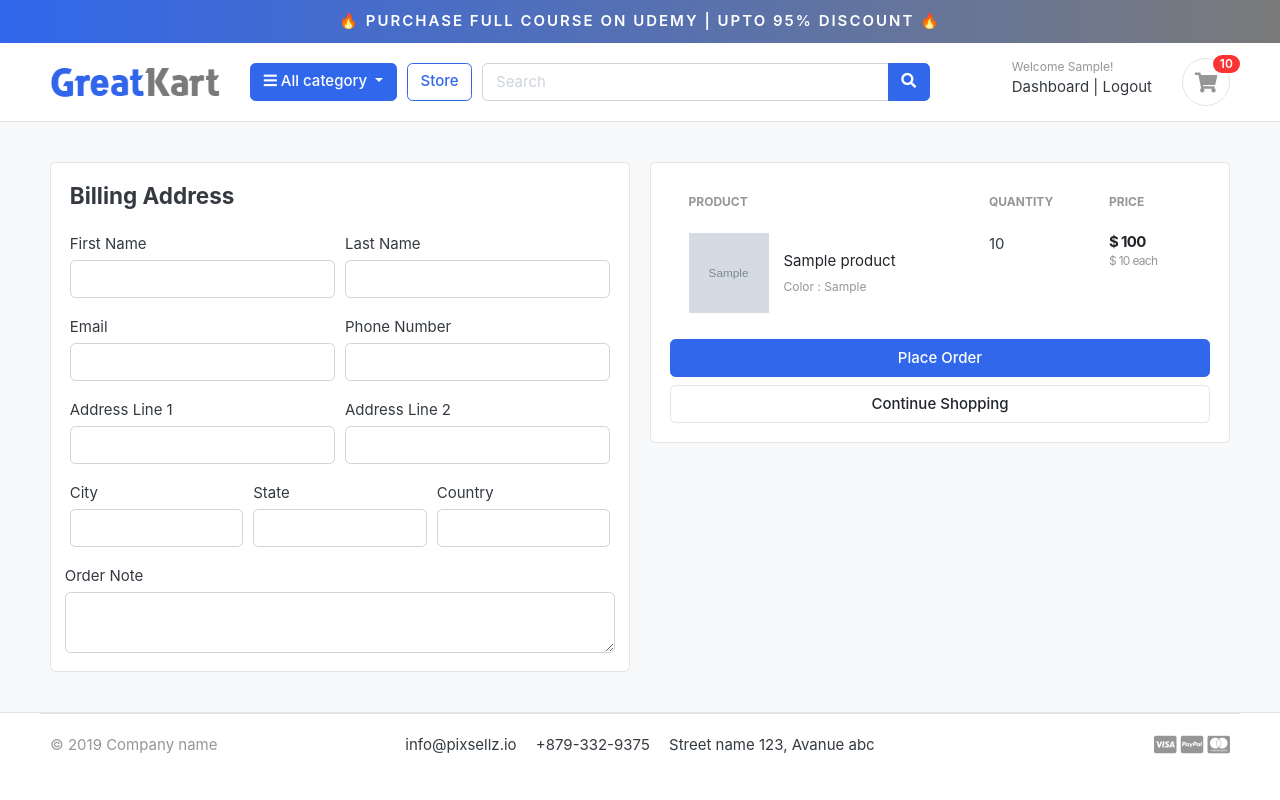
After one commit to Hanash-Ahad/shopsphere-django, a Django app: page /cart/checkout/ in a window 1280 px wide. The commit adds this page. Run offline with Django 5.2, Linux system fonts and the light colour scheme; a user stored in the database is signed in; tables that the repository leaves empty hold one stand-in row (values such as "Sample post"); grey boxes marked "Sample" are stand-in pictures; some libraries are stand-ins or nearby versions; some web fonts are replaced.

Commit message:
handled cart and checkout pagefor the logged in users

```diff
--- a/accounts/urls.py
+++ b/accounts/urls.py
@@ -11,12 +11,12 @@ urlpatterns = [
 
     path('activate/<uidb64>/<token>/', views.activate, name='activate'),
     path('forgotPassword/', views.forgotPassword, name='forgotPassword'),
-    path('resetpassword_validate/<uidb64>/<token>/', views.resetpassword_validate, name='resetpassword_validate'),
-    path('resetPassword/', views.resetPassword, name='resetPassword'),
+    # path('resetpassword_validate/<uidb64>/<token>/', views.resetpassword_validate, name='resetpassword_validate'),
+    # path('resetPassword/', views.resetPassword, name='resetPassword'),
 
-    path('my_orders/', views.my_orders, name='my_orders'),
-    path('edit_profile/', views.edit_profile, name='edit_profile'),
-    path('change_password/', views.change_password, name='change_password'),
-    path('order_detail/<int:order_id>/', views.order_detail, name='order_detail'),
+    # path('my_orders/', views.my_orders, name='my_orders'),
+    # path('edit_profile/', views.edit_profile, name='edit_profile'),
+    # path('change_password/', views.change_password, name='change_password'),
+    # path('order_detail/<int:order_id>/', views.order_detail, name='order_detail'),
 
 ]
--- a/carts/context_processors.py
+++ b/carts/context_processors.py
@@ -1,6 +1,5 @@
 from .models import Cart, CartItem
 from .views import _cart_id
-
 
 
 def counter(request):
@@ -9,8 +8,11 @@ def counter(request):
         return {}
     else:
         try:
-            cart = Cart.objects.filter(cart_id = _cart_id(request))
-            cart_items = CartItem.objects.all().filter(cart=cart[:1])
+            cart = Cart.objects.filter(cart_id=_cart_id(request))
+            if request.user.is_authenticated:
+                cart_items = CartItem.objects.all().filter(user=request.user)
+            else:
+                cart_items = CartItem.objects.all().filter(cart=cart[:1])
             for cart_item in cart_items:
                 cart_count += cart_item.quantity
         except Cart.DoesNotExist:
--- a/carts/models.py
+++ b/carts/models.py
@@ -1,6 +1,6 @@
 from django.db import models
 from store.models import Product, Variation
-
+from accounts.models import Account
 
 
 # Create your models here.
@@ -14,9 +14,10 @@ class Cart(models.Model):
 
 
 class CartItem(models.Model):
+    user = models.ForeignKey(Account, on_delete=models.CASCADE, null=True)
     product = models.ForeignKey(Product, on_delete=models.CASCADE)
     variations = models.ManyToManyField(Variation, blank=True)
-    cart = models.ForeignKey(Cart, on_delete=models.CASCADE)
+    cart    = models.ForeignKey(Cart, on_delete=models.CASCADE, null=True)
     quantity = models.IntegerField()
     is_active = models.BooleanField(default=True)
 
--- a/carts/urls.py
+++ b/carts/urls.py
@@ -7,4 +7,6 @@ urlpatterns = [
     path('add_cart/<int:product_id>/', views.add_cart, name='add_cart'),
     path('remove_cart/<int:product_id>/<int:cart_item_id>/', views.remove_cart, name='remove_cart'),
     path('remove_cart_item/<int:product_id>/<int:cart_item_id>/', views.remove_cart_item, name='remove_cart_item'),
+
+    path('checkout/', views.checkout, name='checkout'),
 ]
--- a/carts/views.py
+++ b/carts/views.py
@@ -1,89 +1,145 @@
 from django.shortcuts import render, redirect, get_object_or_404
 from store.models import Product, Variation
 from .models import Cart, CartItem
-from django.http import HttpResponse
 from django.core.exceptions import ObjectDoesNotExist
-
+from django.contrib.auth.decorators import login_required
 
 # Create your views here.
+from django.http import HttpResponse
 
 def _cart_id(request):
     cart = request.session.session_key
     if not cart:
-        cart =  request.session.create()
+        cart = request.session.create()
     return cart
 
+def add_cart(request, product_id):
+    current_user = request.user
+    product = Product.objects.get(id=product_id) #get the product
+    # If the user is authenticated
+    if current_user.is_authenticated:
+        product_variation = []
+        if request.method == 'POST':
+            for item in request.POST:
+                key = item
+                value = request.POST[key]
 
-def add_cart(request, product_id):
-    product = Product.objects.get(id=product_id) #get the product
-    product_variation = []
-    if request.method == 'POST':
-        for item in request.POST:
-            key = item
-            value = request.POST[key]
-
-            try:
-                variation = Variation.objects.get(product = product, variation_category__iexact = key, variation_value__iexact = value)
-                product_variation.append(variation)
-            except:
-                pass
+                try:
+                    variation = Variation.objects.get(product=product, variation_category__iexact=key, variation_value__iexact=value)
+                    product_variation.append(variation)
+                except:
+                    pass
 
 
-    try:
-        cart = Cart.objects.get(cart_id=_cart_id(request)) #get the cart using the cart_id present in the session
-    except Cart.DoesNotExist:
-        cart = Cart.objects.create(
-            cart_id = _cart_id(request)
-        )
-    cart.save()
+        is_cart_item_exists = CartItem.objects.filter(product=product, user=current_user).exists()
+        if is_cart_item_exists:
+            cart_item = CartItem.objects.filter(product=product, user=current_user)
+            ex_var_list = []
+            id = []
+            for item in cart_item:
+                existing_variation = item.variations.all()
+                ex_var_list.append(list(existing_variation))
+                id.append(item.id)
 
-    is_cart_item_exists = CartItem.objects.filter(product=product, cart=cart).exists()
-    if is_cart_item_exists:
-        cart_item = CartItem.objects.filter(product=product, cart=cart)
-        # existing_variations -> coming from database
-        # current_variations -> product_variation list
-        # item_id -> database
-        ex_var_list = []
-        id = []
-        for item  in cart_item:
-            existing_variation = item.variations.all()
-            ex_var_list.append(list(existing_variation))
-            id.append(item.id)
+            if product_variation in ex_var_list:
+                # increase the cart item quantity
+                index = ex_var_list.index(product_variation)
+                item_id = id[index]
+                item = CartItem.objects.get(product=product, id=item_id)
+                item.quantity += 1
+                item.save()
 
-        print(ex_var_list)
+            else:
+                item = CartItem.objects.create(product=product, quantity=1, user=current_user)
+                if len(product_variation) > 0:
+                    item.variations.clear()
+                    item.variations.add(*product_variation)
+                item.save()
+        else:
+            cart_item = CartItem.objects.create(
+                product = product,
+                quantity = 1,
+                user = current_user,
+            )
+            if len(product_variation) > 0:
+                cart_item.variations.clear()
+                cart_item.variations.add(*product_variation)
+            cart_item.save()
+        return redirect('cart')
+    # If the user is not authenticated
+    else:
+        product_variation = []
+        if request.method == 'POST':
+            for item in request.POST:
+                key = item
+                value = request.POST[key]
 
-        if product_variation in ex_var_list:
-            # increase the cart item quantity
-            index = ex_var_list.index(product_variation)
-            item_id = id[index]
-            item = CartItem.objects.get(product=product, id=item_id)
-            item.quantity += 1
-            item.save()
+                try:
+                    variation = Variation.objects.get(product=product, variation_category__iexact=key, variation_value__iexact=value)
+                    product_variation.append(variation)
+                except:
+                    pass
 
+
+        try:
+            cart = Cart.objects.get(cart_id=_cart_id(request)) # get the cart using the cart_id present in the session
+        except Cart.DoesNotExist:
+            cart = Cart.objects.create(
+                cart_id = _cart_id(request)
+            )
+        cart.save()
+
+        is_cart_item_exists = CartItem.objects.filter(product=product, cart=cart).exists()
+        if is_cart_item_exists:
+            cart_item = CartItem.objects.filter(product=product, cart=cart)
+            # existing_variations -> database
+            # current variation -> product_variation
+            # item_id -> database
+            ex_var_list = []
+            id = []
+            for item in cart_item:
+                existing_variation = item.variations.all()
+                ex_var_list.append(list(existing_variation))
+                id.append(item.id)
+
+            print(ex_var_list)
+
+            if product_variation in ex_var_list:
+                # increase the cart item quantity
+                index = ex_var_list.index(product_variation)
+                item_id = id[index]
+                item = CartItem.objects.get(product=product, id=item_id)
+                item.quantity += 1
+                item.save()
+
+            else:
+                item = CartItem.objects.create(product=product, quantity=1, cart=cart)
+                if len(product_variation) > 0:
+                    item.variations.clear()
+                    item.variations.add(*product_variation)
+                item.save()
         else:
-            item = CartItem.objects.create(product=product, quantity=1, cart=cart)
+            cart_item = CartItem.objects.create(
+                product = product,
+                quantity = 1,
+                cart = cart,
+            )
             if len(product_variation) > 0:
-                item.variations.clear()
-                item.variations.add(*product_variation)
-            item.save()
-    else:
-        cart_item = CartItem.objects.create(
-            product = product,
-            quantity = 1,
-            cart = cart,
-        )
-        if len(product_variation) > 0:
-            cart_item.variations.clear()
-            cart_item.variations.add(*product_variation)
-        cart_item.save()
-    return redirect('cart')
+                cart_item.variations.clear()
+                cart_item.variations.add(*product_variation)
+            cart_item.save()
+        return redirect('cart')
 
 
 def remove_cart(request, product_id, cart_item_id):
-    cart = Cart.objects.get(cart_id=_cart_id(request))
+
     product = get_object_or_404(Product, id=product_id)
     try:
-        cart_item = CartItem.objects.get(product=product, cart=cart, id=cart_item_id)
+        if request.user.is_authenticated:
+            cart_item = CartItem.objects.get(product=product, user=request.user, id=cart_item_id)
+        else:
+            cart = Cart.objects.get(cart_id=_cart_id(request))
+            cart_item = CartItem.objects.get(product=product, cart=cart, id=cart_item_id)
         if cart_item.quantity > 1:
             cart_item.quantity -= 1
             cart_item.save()
@@ -95,27 +151,30 @@ def remove_cart(request, product_id, cart_item_id):
 
 
 def remove_cart_item(request, product_id, cart_item_id):
-    cart = Cart.objects.get(cart_id=_cart_id(request))
     product = get_object_or_404(Product, id=product_id)
-    cart_item = CartItem.objects.get(product=product, cart=cart, id=cart_item_id)
+    if request.user.is_authenticated:
+        cart_item = CartItem.objects.get(product=product, user=request.user, id=cart_item_id)
+    else:
+        cart = Cart.objects.get(cart_id=_cart_id(request))
+        cart_item = CartItem.objects.get(product=product, cart=cart, id=cart_item_id)
     cart_item.delete()
     return redirect('cart')
-
 
 
 def cart(request, total=0, quantity=0, cart_items=None):
     try:
         tax = 0
         grand_total = 0
-        cart = Cart.objects.get(cart_id=_cart_id(request))
-        cart_items = CartItem.objects.filter(cart=cart, is_active=True)
+        if request.user.is_authenticated:
+            cart_items = CartItem.objects.filter(user=request.user, is_active=True)
+        else:
+            cart = Cart.objects.get(cart_id=_cart_id(request))
+            cart_items = CartItem.objects.filter(cart=cart, is_active=True)
         for cart_item in cart_items:
             total += (cart_item.product.price * cart_item.quantity)
             quantity += cart_item.quantity
-
         tax = (2 * total)/100
         grand_total = total + tax
-
     except ObjectDoesNotExist:
         pass #just ignore
 
@@ -123,7 +182,35 @@ def cart(request, total=0, quantity=0, cart_items=None):
         'total': total,
         'quantity': quantity,
         'cart_items': cart_items,
-        'tax': tax,
+        'tax'       : tax,
         'grand_total': grand_total,
     }
     return render(request, 'store/cart.html', context)
+
+
+@login_required(login_url='login')
+def checkout(request, total=0, quantity=0, cart_items=None):
+    try:
+        tax = 0
+        grand_total = 0
+        if request.user.is_authenticated:
+            cart_items = CartItem.objects.filter(user=request.user, is_active=True)
+        else:
+            cart = Cart.objects.get(cart_id=_cart_id(request))
+            cart_items = CartItem.objects.filter(cart=cart, is_active=True)
+        for cart_item in cart_items:
+            total += (cart_item.product.price * cart_item.quantity)
+            quantity += cart_item.quantity
+        tax = (2 * total)/100
+        grand_total = total + tax
+    except ObjectDoesNotExist:
+        pass #just ignore
+
+    context = {
+        'total': total,
+        'quantity': quantity,
+        'cart_items': cart_items,
+        'tax'       : tax,
+        'grand_total': grand_total,
+    }
+    return render(request, 'store/checkout.html', context)
--- /dev/null
+++ b/templates/store/checkout.html
@@ -0,0 +1,140 @@
+{% extends 'base.html' %}
+{% load static %}
+
+{% block content %}
+
+
+<section class="section-content padding-y bg">
+<div class="container">
+
+<!-- ============================ COMPONENT 1 ================================= -->
+
+<div class="row">
+	<aside class="col-lg-6">
+<div class="card">
+  <div class="card-body">
+    <h4 class="card-title mb-4">Billing Address</h4>
+    <form action="{% url 'place_order' %}" method="POST">
+      {% csrf_token %}
+      <div class="form-row">
+        <div class="col form-group">
+          <label for="">First Name</label>
+          <input type="text" name="first_name" class="form-control" required>
+        </div>
+        <div class="col form-group">
+          <label for="">Last Name</label>
+          <input type="text" name="last_name" class="form-control" required>
+        </div>
+      </div>
+      <div class="form-row">
+        <div class="col form-group">
+          <label for="">Email</label>
+          <input type="email" name="email" class="form-control" required>
+        </div>
+        <div class="col form-group">
+          <label for="">Phone Number</label>
+          <input type="text" name="phone" class="form-control" required>
+        </div>
+      </div>
+      <div class="form-row">
+        <div class="col form-group">
+          <label for="">Address Line 1</label>
+          <input type="text" name="address_line_1" class="form-control" required>
+        </div>
+        <div class="col form-group">
+          <label for="">Address Line 2</label>
+          <input type="text" name="address_line_2" class="form-control">
+        </div>
+      </div>
+      <div class="form-row">
+        <div class="col form-group">
+          <label for="">City</label>
+          <input type="text" name="city" class="form-control" required>
+        </div>
+        <div class="col form-group">
+          <label for="">State</label>
+          <input type="text" name="state" class="form-control" required>
+        </div>
+        <div class="col form-group">
+          <label for="">Country</label>
+          <input type="text" name="country" class="form-control" required>
+        </div>
+        </div>
+        <div class="form-row">
+          <label for="">Order Note</label>
+          <textarea name="order_note" rows="2" class="form-control"></textarea>
+        </div>
+
+
+  </div>
+</div> <!-- card.// -->
+
+	</aside> <!-- col.// -->
+	<aside class="col-lg-6">
+
+		<div class="card">
+		<div class="card-body">
+      <table class="table table-borderless table-shopping-cart">
+      <thead class="text-muted">
+      <tr class="small text-uppercase">
+        <th scope="col">Product</th>
+        <th scope="col" width="120">Quantity</th>
+        <th scope="col" width="120">Price</th>
+
+      </tr>
+      </thead>
+      <tbody>
+
+      {% for cart_item in cart_items %}
+      <tr>
+      	<td>
+      		<figure class="itemside align-items-center">
+      			<div class="aside"><img src="{{ cart_item.product.images.url }}" class="img-sm"></div>
+      			<figcaption class="info">
+      				<a href="{{ cart_item.product.get_url }}" class="title text-dark">{{ cart_item.product.product_name }}</a>
+      				<p class="text-muted small">
+      					{% if cart_item.variations.all %}
+      						{% for item in cart_item.variations.all %}
+      							{{ item.variation_category | capfirst }} : {{ item.variation_value | capfirst }} <br>
+      						{% endfor %}
+      					{% endif %}
+      				</p>
+      			</figcaption>
+      		</figure>
+      	</td>
+      	<td>
+      		<!-- col.// -->
+      				<label for="">{{cart_item.quantity}}</label>
+      	</td>
+      	<td>
+      		<div class="price-wrap">
+      			<var class="price">$ {{ cart_item.sub_total }}</var>
+      			<small class="text-muted"> $ {{ cart_item.product.price }} each </small>
+      		</div> <!-- price-wrap .// -->
+      	</td>
+
+      </tr>
+      {% endfor %}
+
+      </tbody>
+      </table>
+
+      <button type="submit" name="submit" class="btn btn-primary btn-block">Place Order</button>
+			<a href="{% url 'store' %}" class="btn btn-light btn-block">Continue Shopping</a>
+      </form>
+		</div> <!-- card-body.// -->
+		</div> <!-- card.// -->
+
+
+</aside> <!-- col.// -->
+
+
+</div> <!-- row.// -->
+
+<!-- ============================ COMPONENT 1 END .// ================================= -->
+
+</div> <!-- container .//  -->
+</section>
+<!-- ========================= SECTION CONTENT END// ========================= -->
+
+{% endblock %}
```
Also changed, not shown: accounts/views.py (+1 -109 lines), shopsphere/settings.py (+6 -6 lines), templates/store/cart.html (+11 -25 lines), accounts/migrations/0002_userprofile.py (added), carts/migrations/0003_cartitem_user_alter_cartitem_cart.py (added).
